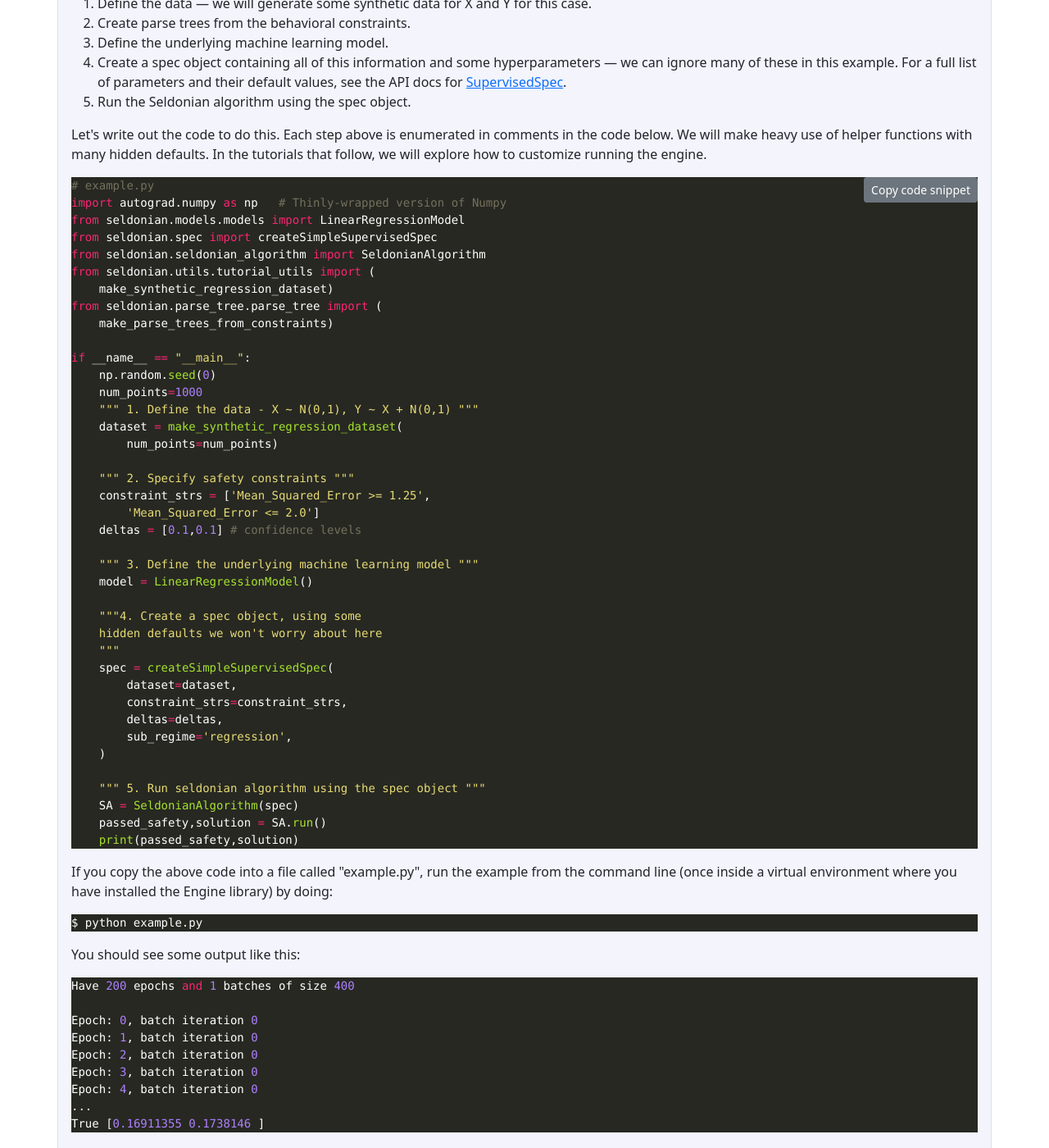
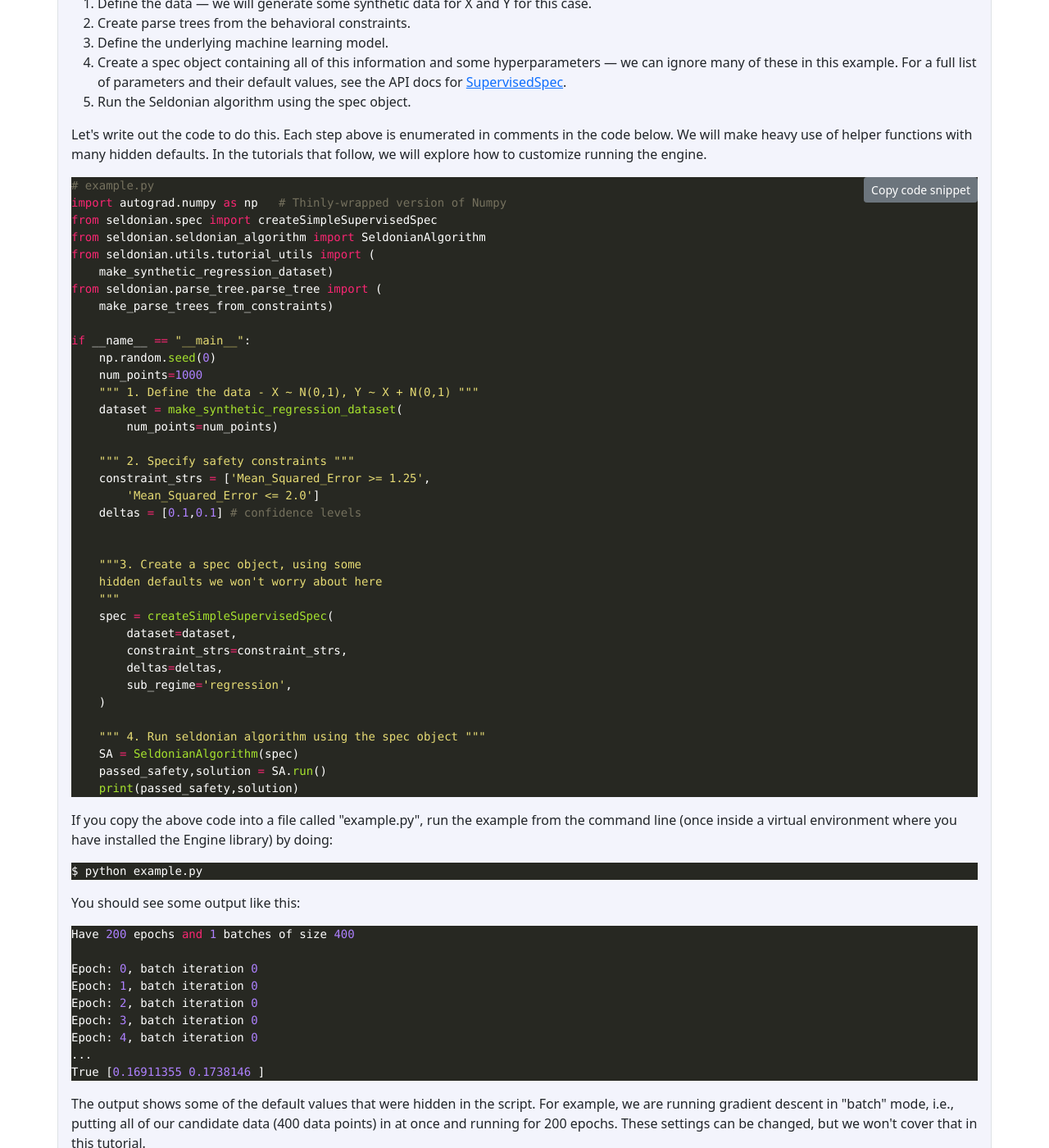
Before and after one commit to seldonian-framework/Tutorials, a Jekyll site: the page built from _tutorials/simple_engine_tutorial.md, in a window 1280 px wide and 1400 px high, scrolled down 1895 px. Shown: the whole window at 82% size. Built offline with Jekyll 4.4.1, drawn with Linux system fonts in a browser that asks for light colours; nearby versions of some CDN libraries; formulas are drawn with MathJax 3.

Commit message:
remove no-op code

```diff
--- a/_tutorials/simple_engine_tutorial.md
+++ b/_tutorials/simple_engine_tutorial.md
@@ -107,7 +107,6 @@ title: Seldonian \| Tutorial C
 {% highlight python %}
 # example.py
 import autograd.numpy as np   # Thinly-wrapped version of Numpy
-from seldonian.models.models import LinearRegressionModel
 from seldonian.spec import createSimpleSupervisedSpec
 from seldonian.seldonian_algorithm import SeldonianAlgorithm
 from seldonian.utils.tutorial_utils import (
@@ -127,10 +126,8 @@ if __name__ == "__main__":
         'Mean_Squared_Error <= 2.0']
     deltas = [0.1,0.1] # confidence levels
 
-    """ 3. Define the underlying machine learning model """
-    model = LinearRegressionModel()
 
-    """4. Create a spec object, using some
+    """3. Create a spec object, using some
     hidden defaults we won't worry about here
     """
     spec = createSimpleSupervisedSpec(
@@ -140,7 +137,7 @@ if __name__ == "__main__":
         sub_regime='regression',
     )
 
-    """ 5. Run seldonian algorithm using the spec object """
+    """ 4. Run seldonian algorithm using the spec object """
     SA = SeldonianAlgorithm(spec)
     passed_safety,solution = SA.run()
     print(passed_safety,solution)
```
